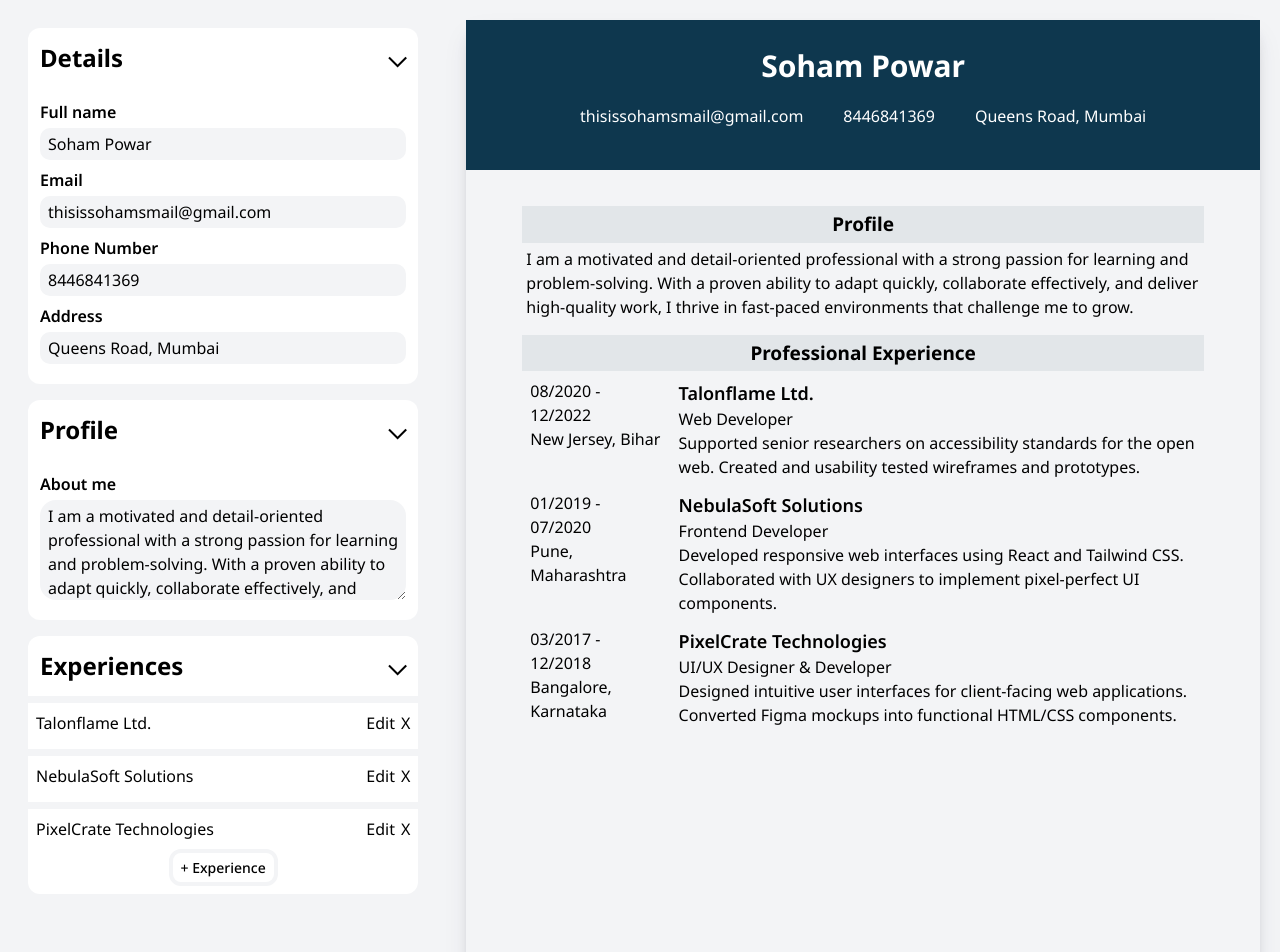
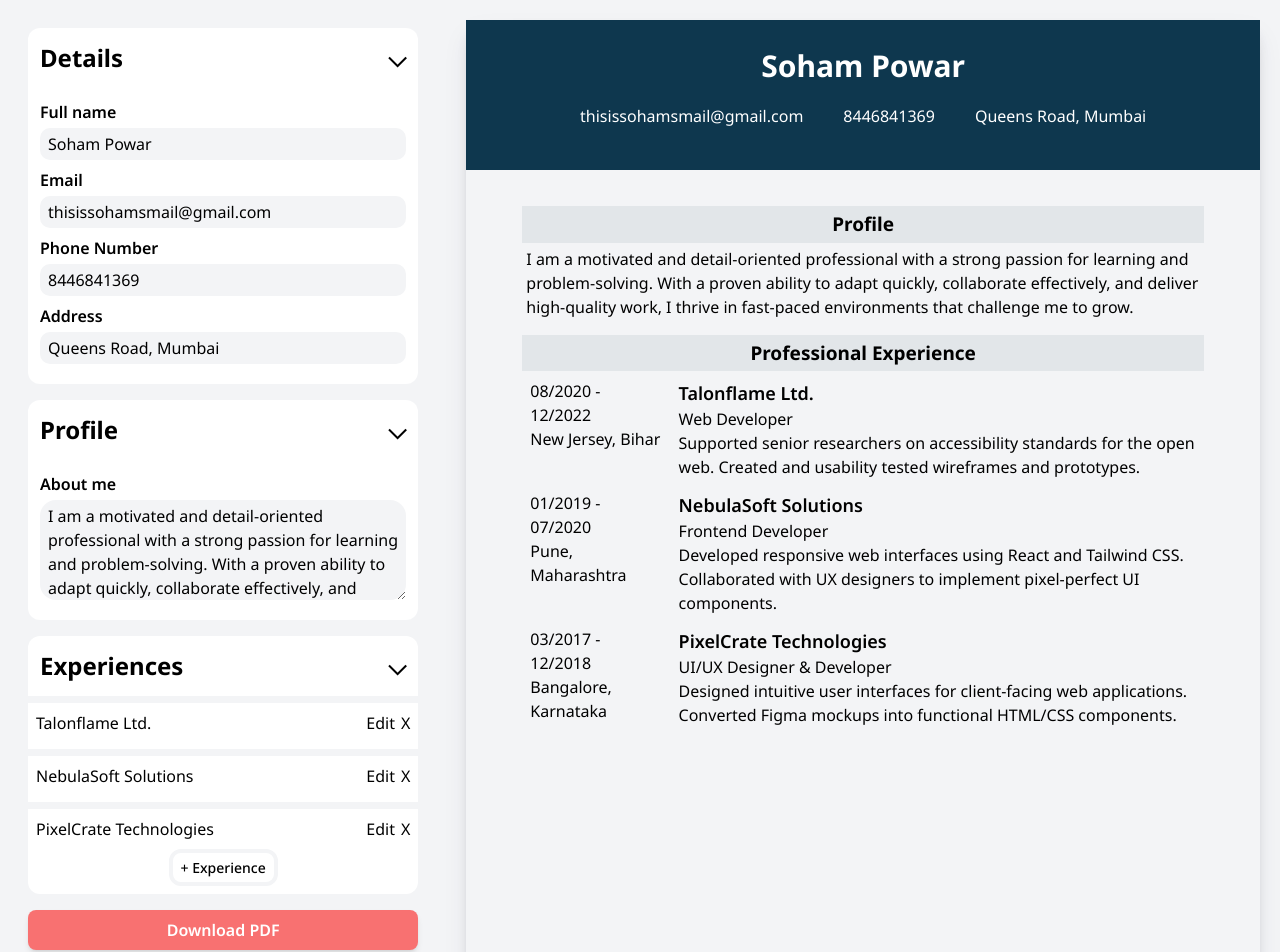
Before and after one commit to Soham-Powar/Resume-builder, a React (Vite) app: page / in a window 1280 px wide. Shown: the top 952 px of the page. Built offline with nearby package versions, Linux system fonts and the light colour scheme.

Commit message:
Add functionality to download resume as PDF.

```diff
--- a/index.html
+++ b/index.html
@@ -10,6 +10,7 @@
   <link rel="preconnect" href="https://fonts.gstatic.com" crossorigin>
   <link href="https://fonts.googleapis.com/css2?family=Noto+Sans:ital,wght@0,100..900;1,100..900&display=swap"
     rel="stylesheet">
+
 </head>
 
 <body>
--- a/package.json
+++ b/package.json
@@ -11,6 +11,10 @@
   },
   "dependencies": {
     "@tailwindcss/vite": "^4.1.8",
+    "html2canvas": "^1.4.1",
+    "html2pdf": "^0.0.11",
+    "html2pdf.js": "^0.10.3",
+    "jspdf": "^3.0.1",
     "react": "^19.1.0",
     "react-dom": "^19.1.0",
     "tailwindcss": "^4.1.8"
--- a/src/App.jsx
+++ b/src/App.jsx
@@ -7,6 +7,8 @@ import ExperienceSection from "./components/ExperienceSection";
 import PersonalInfoForm from "./components/PersonalInfoForm";
 import ProfileForm from "./components/ProfileForm";
 import ExperiencePanel from "./components/ExperiencePanel";
+
+import generatePDF from "./components/generatePDF"
 
 
 export default function App() {
@@ -62,10 +64,17 @@ export default function App() {
 				<PersonalInfoForm setPersonalInfo={setPersonalInfo} personalInfo={personalInfo} />
 				<ProfileForm setProfile={setProfile} profile={profile} />
 				<ExperiencePanel setExperiences={setExperiences} experiences={experiences} />
+				<button
+					onClick={generatePDF}
+					className="bg-[#F87171] hover:bg-[#ef4444] text-white font-semibold py-2 px-4 rounded-lg shadow-md transition-colors duration-200"
+				>
+					Download PDF
+				</button>
+
 			</div>
 
 
-			<div className="h-[29.7cm] w-[21cm] flex flex-col gap-1 [box-shadow:0_13px_27px_-5px_rgba(50,50,93,0.1),0_8px_16px_-8px_rgba(0,0,0,0.25)]">
+			<div className="pdf-content h-[29.7cm] w-[21cm] flex flex-col gap-1 [box-shadow:0_13px_27px_-5px_rgba(50,50,93,0.1),0_8px_16px_-8px_rgba(0,0,0,0.25)]">
 				<PersonalInfo personalInfo={personalInfo} />
 				<Profile profile={profile} />
 				<ExperienceSection experiences={experiences} />
--- /dev/null
+++ b/src/components/generatePDF.js
@@ -0,0 +1,27 @@
+import html2pdf from "html2pdf.js";
+
+export default function generatePDF() {
+  const element = document.querySelector(".pdf-content");
+
+  if (!element) {
+    console.error("Element .pdf-content not found");
+    return;
+  }
+
+  const width = element.offsetWidth;
+  const height = element.offsetHeight;
+
+  const options = {
+    margin: 0,
+    filename: "yourResume.pdf",
+    image: { type: "jpeg", quality: 1 },
+    html2canvas: { scale: 2, useCORS: true },
+    jsPDF: {
+      unit: "px",
+      format: [width, height],
+      orientation: "portrait",
+    },
+  };
+
+  html2pdf().set(options).from(element).save();
+}
```
Also changed, not shown: 1 other file (tests, documents, lock files or other folders).
